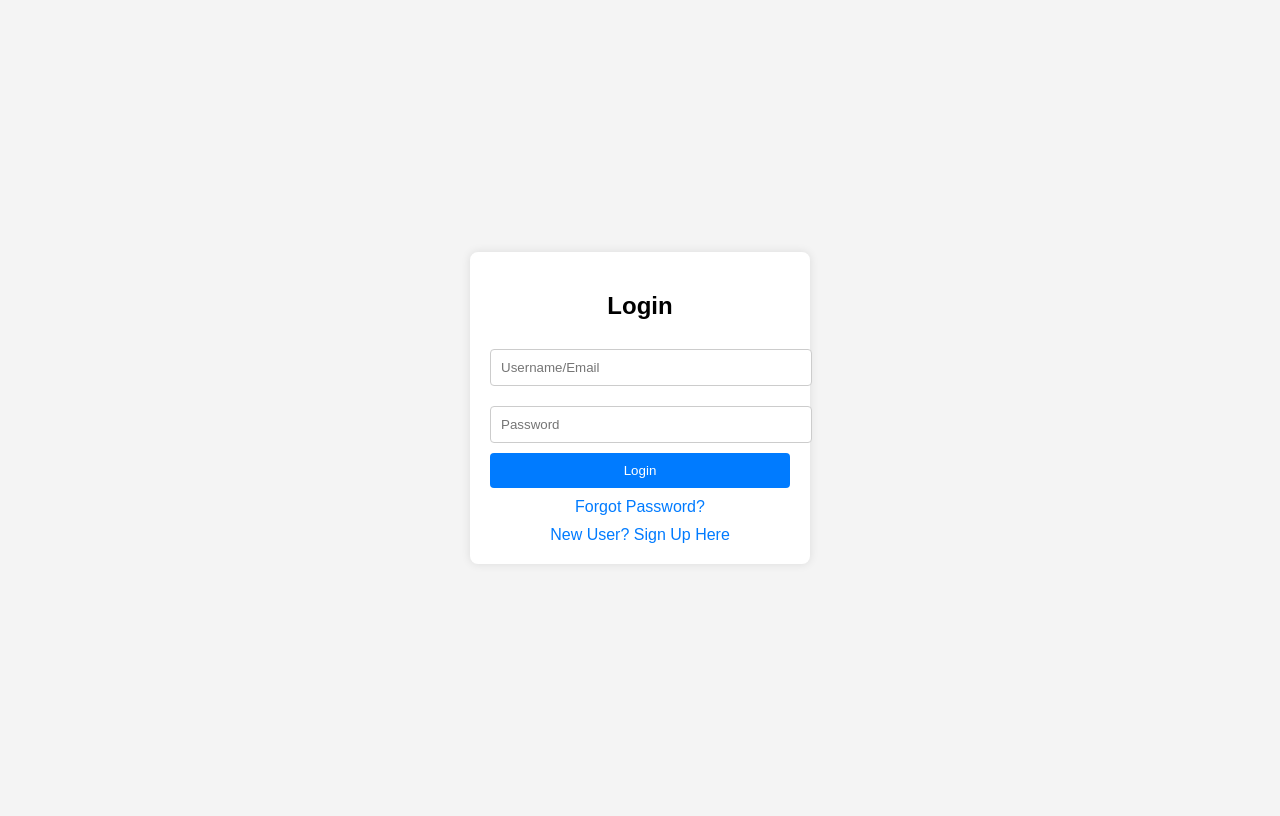
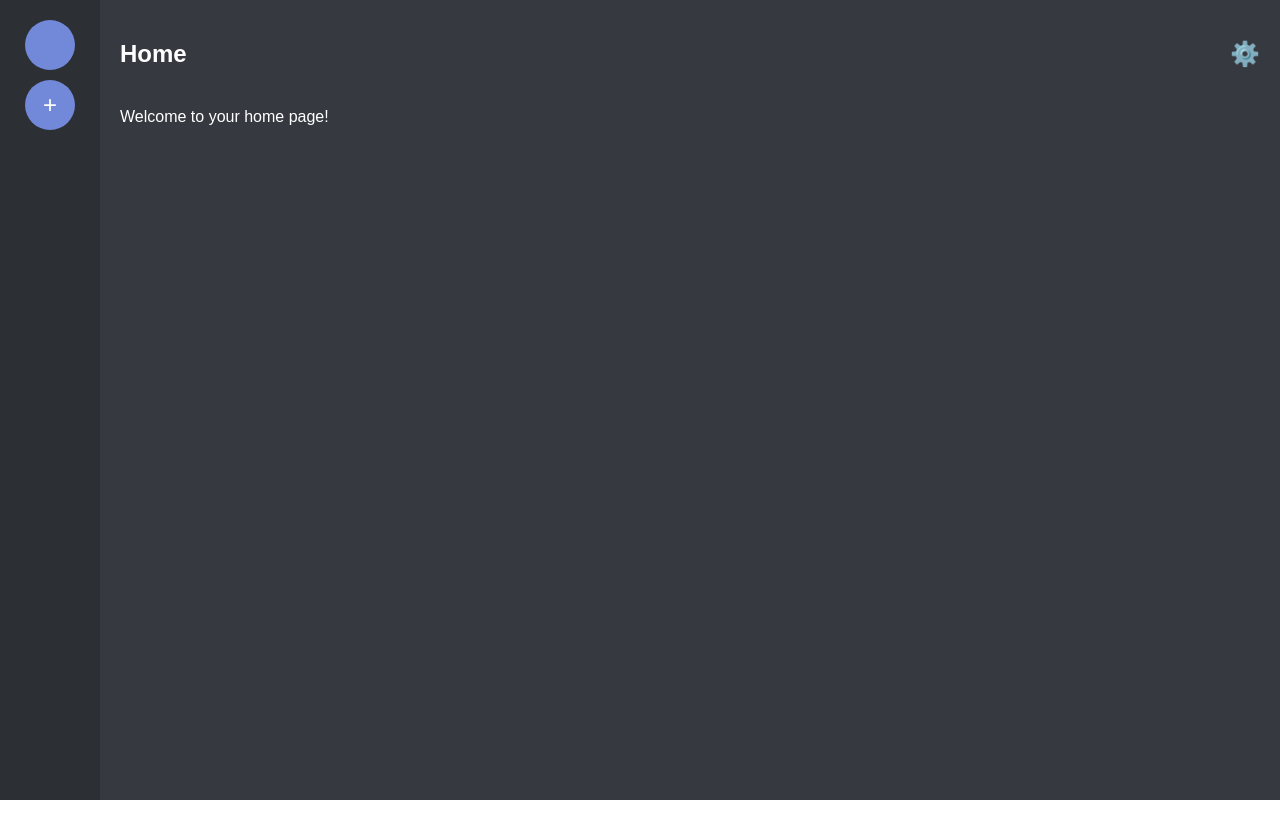
Before and after one commit to TwitterN0tifcationBot/IntoSpace, a plain HTML site: page index.html in a window 1280 px wide. Drawn offline with Linux system fonts and the light colour scheme.

Commit message:
Update index.html

```diff
--- a/index.html
+++ b/index.html
@@ -3,62 +3,71 @@
 <head>
   <meta charset="UTF-8">
   <meta name="viewport" content="width=device-width, initial-scale=1.0">
-  <title>Signup & Login</title>
+  <title>Home</title>
   <style>
     body {
       font-family: Arial, sans-serif;
+      margin: 0;
+      display: flex;
+      height: 100vh;
+    }
+    .sidebar {
+      width: 80px;
+      background: #2c2f33;
+      padding: 10px;
+      display: flex;
+      flex-direction: column;
+      align-items: center;
+    }
+    .server-icon {
+      width: 50px;
+      height: 50px;
+      background: #7289da;
+      border-radius: 50%;
+      margin: 10px 0;
+      cursor: pointer;
+    }
+    .add-server {
+      width: 50px;
+      height: 50px;
+      background: #7289da;
+      border-radius: 50%;
       display: flex;
       justify-content: center;
       align-items: center;
-      height: 100vh;
-      background-color: #f4f4f4;
-    }
-    .container {
-      background: white;
-      padding: 20px;
-      border-radius: 8px;
-      box-shadow: 0 0 10px rgba(0, 0, 0, 0.1);
-      width: 300px;
-    }
-    h2 {
-      text-align: center;
-    }
-    input {
-      width: 100%;
-      padding: 10px;
-      margin: 10px 0;
-      border: 1px solid #ccc;
-      border-radius: 4px;
-    }
-    button {
-      width: 100%;
-      padding: 10px;
-      background-color: #007bff;
       color: white;
-      border: none;
-      border-radius: 4px;
+      font-size: 24px;
       cursor: pointer;
     }
-    button:hover {
-      background-color: #0056b3;
+    .main {
+      flex: 1;
+      background: #36393f;
+      color: white;
+      padding: 20px;
     }
-    a {
-      color: #007bff;
-      text-decoration: none;
-      display: block;
-      text-align: center;
-      margin-top: 10px;
+    .top-bar {
+      display: flex;
+      justify-content: space-between;
+      align-items: center;
+      margin-bottom: 20px;
+    }
+    .settings-icon {
+      font-size: 24px;
+      cursor: pointer;
     }
   </style>
 </head>
 <body>
-  <div class="container">
-    <h2>Login</h2>
-    <input type="text" placeholder="Username/Email">
-    <input type="password" placeholder="Password">
-    <button>Login</button>
-    <a href="#">Forgot Password?</a>
-    <a href="#">New User? Sign Up Here</a>
+  <div class="sidebar">
+    <div class="server-icon"></div>
+    <div class="add-server">+</div>
+  </div>
+  <div class="main">
+    <div class="top-bar">
+      <h2>Home</h2>
+      <div class="settings-icon">⚙️</div>
+    </div>
+    <p>Welcome to your home page!</p>
   </div>
 </body>
 </html>
```
